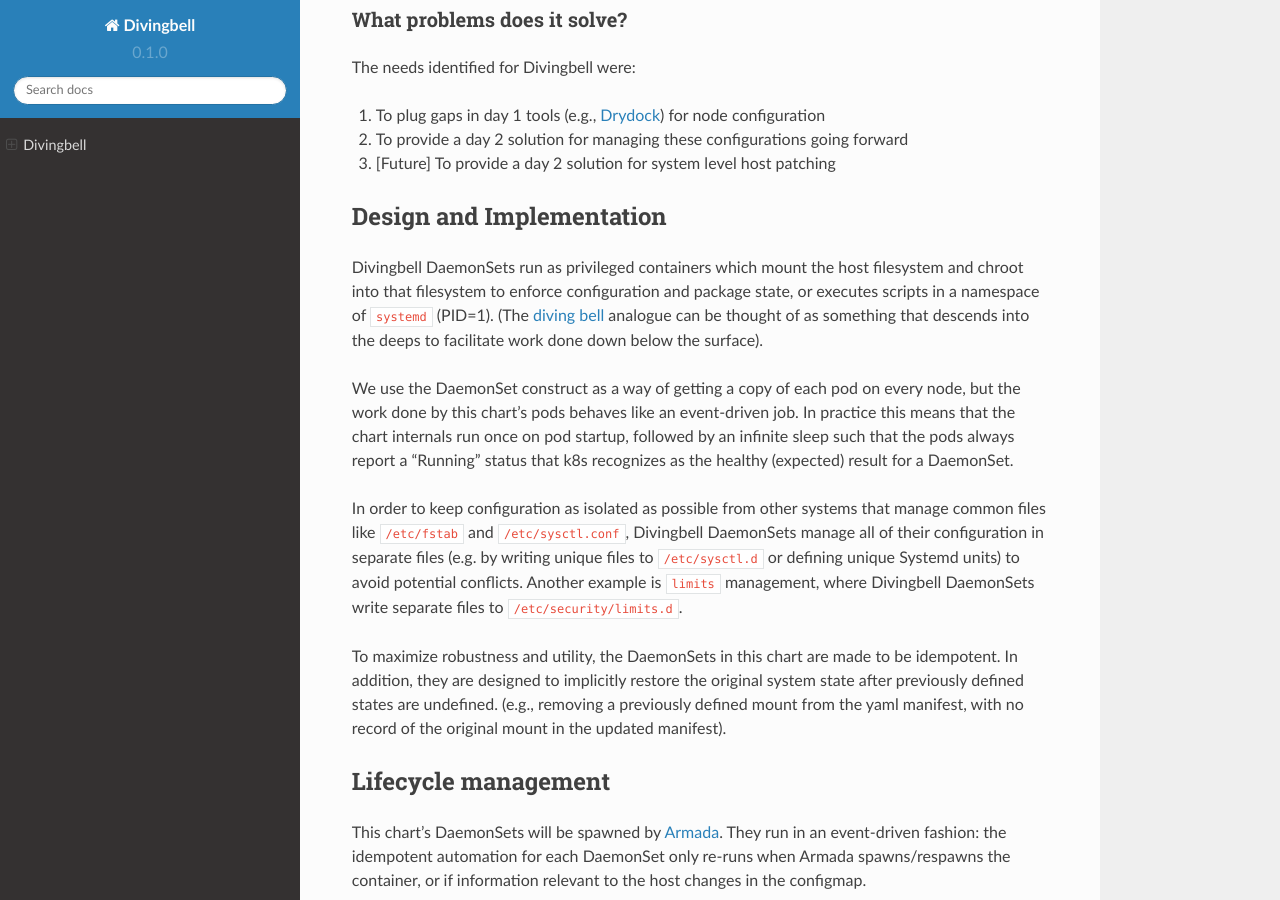
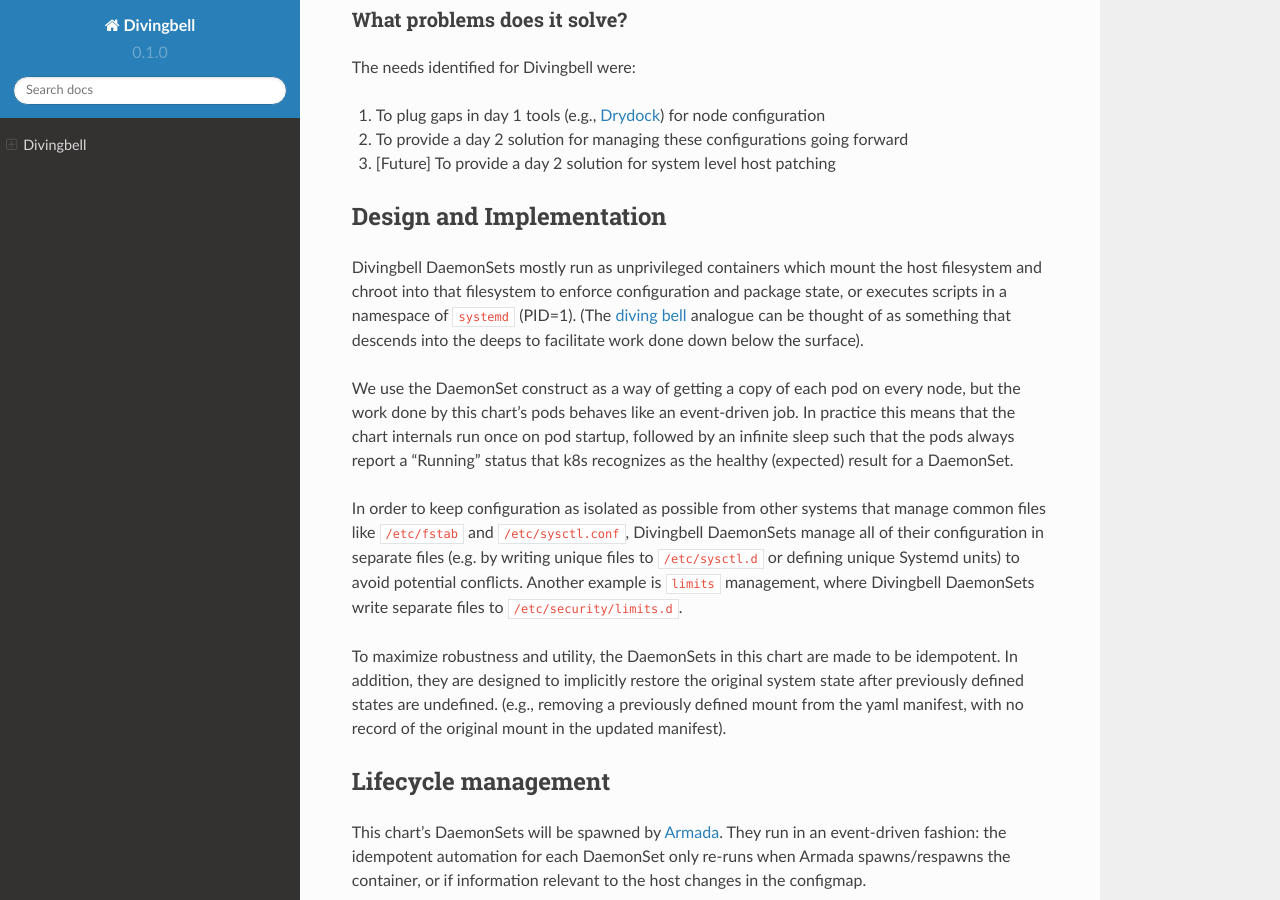
Before and after one commit to airshipit/divingbell, a Sphinx documentation site: the page built from doc/source/index.rst, in a window 1280 px wide and 900 px high, scrolled down 642 px. Built offline with Sphinx 7.4.7 and the Read the Docs theme 2.0.0, drawn with Linux system fonts in a browser that asks for light colours.

Commit message:
Update documentation based on change to using unprivileged containers
A recent change made most Divingbell Daemonsets run as unprivileged containers:
https://review.openstack.org/#/c/639435/

Change-Id: If4e04368a3de3c7de7a3cf64692e5dd1294234b6

```diff
--- a/doc/source/index.rst
+++ b/doc/source/index.rst
@@ -20,7 +20,7 @@
 Design and Implementation
 =========================
 
-Divingbell DaemonSets run as privileged containers which mount the host
+Divingbell DaemonSets mostly run as unprivileged containers which mount the host
 filesystem and chroot into that filesystem to enforce configuration and package
 state, or executes scripts in a namespace of ``systemd`` (PID=1). (The
 `diving bell <http://bit.ly/2hSXlai>`_ analogue can be thought of as something
```
